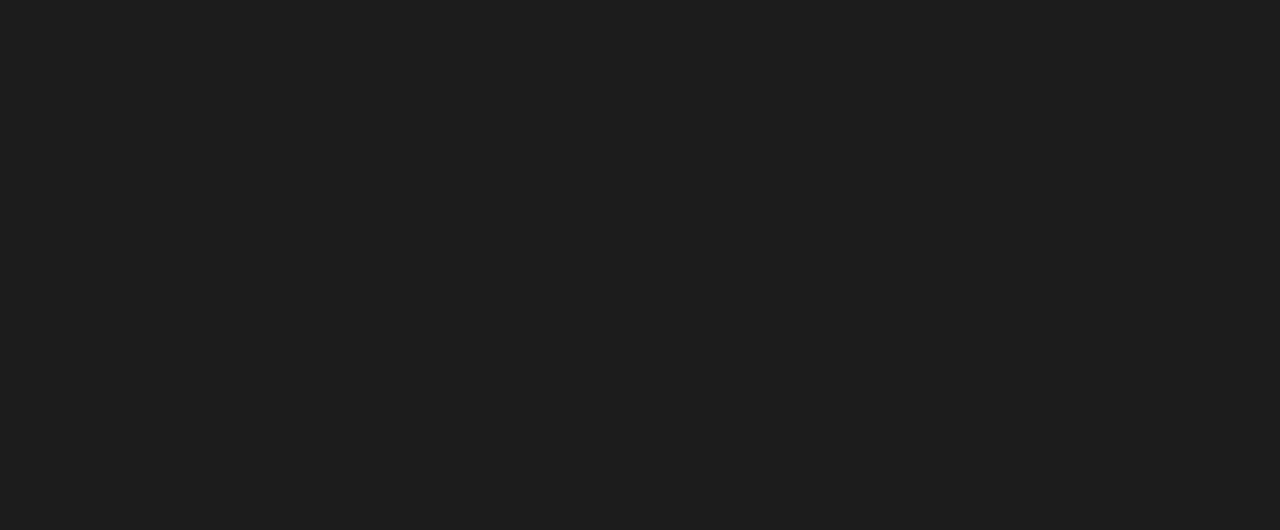
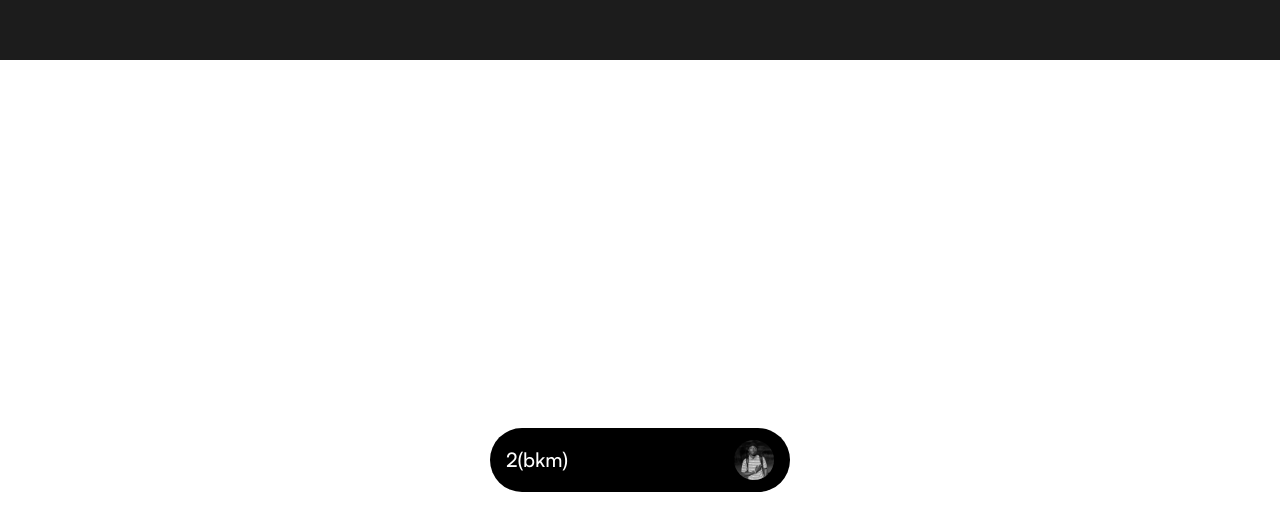
Before and after one commit to joana0713/Framer_ground, a Next.js app: page /cta in a window 1280 px wide. Shown: the part 740-1270 px from the top of the page. Before the commit the page ends 800 px from the top, so only its background shows below. Built offline with nearby package versions, Linux system fonts and the light colour scheme.

Commit message:
feat: added the smnavbar

```diff
--- a/app/cta/page.tsx
+++ b/app/cta/page.tsx
@@ -1,10 +1,12 @@
 import Button from "@/components/hand-crafted/button";
+import SmNavbar from "@/components/hand-crafted/sm-navbar";
 import React from "react";
 
 const Buttons = () => {
   return (
-    <div className="min-h-screen flex items-center justify-center">
+    <div className="min-h-screen flex items-center justify-center flex-col">
       <Button text="2(Bkm)" starLength={10} />
+      <SmNavbar />
     </div>
   );
 };
--- a/components/hand-crafted/button.tsx
+++ b/components/hand-crafted/button.tsx
@@ -2,7 +2,7 @@
 
 import { randomNumberGenerator } from "@/constants";
 import { stagger, useAnimate, animate } from "framer-motion";
-import { Star } from "lucide-react";
+import { Divide, Star } from "lucide-react";
 import React from "react";
 
 type AnimationSequence = Parameters<typeof animate>[0];
@@ -61,6 +61,7 @@ const Button = ({ text, starLength }: { text: string; starLength: number }) => {
     ]);
   };
   return (
+    <div className="h-screen flex items-center justify-center">
       <div ref={scope}>
         <button
           onClick={handleBtnClick}
@@ -92,6 +93,7 @@ const Button = ({ text, starLength }: { text: string; starLength: number }) => {
           </span>
         </button>
       </div>
+    </div>
   );
 };
 
--- /dev/null
+++ b/components/hand-crafted/sm-navbar.tsx
@@ -0,0 +1,138 @@
+"use client";
+
+import { cn } from "@/lib/utils";
+import { AnimatePresence, motion } from "framer-motion";
+import Image from "next/image";
+import { useState } from "react";
+
+const SmNavbar = () => {
+  const [isOpen, setIsOpen] = useState(false);
+  const [showContent, setShowContent] = useState(false);
+
+  const presence = {
+    enter: {
+      opacity: 0,
+      scale: 0.9,
+    },
+    center: {
+      opacity: 1,
+      scale: 1,
+      transition: {
+        staggerChildren: 0.1,
+        delayChildren: 0.2,
+      },
+    },
+    exit: {
+      opacity: 0,
+      scale: 0.9,
+      transition: {
+        when: "afterChildren",
+        staggerChildren: 0.1,
+        staggerDirection: -1,
+      },
+    },
+  };
+
+  const itemVariants = {
+    enter: {
+      opacity: 0,
+      y: 20,
+    },
+    center: {
+      opacity: 1,
+      y: 0,
+      transition: {
+        duration: 0.3,
+      },
+    },
+    exit: {
+      opacity: 0,
+      y: 20,
+      transition: {
+        duration: 0.2,
+      },
+    },
+  };
+
+  const handleToggle = () => {
+    if (isOpen) {
+      setShowContent(false);
+    } else {
+      setIsOpen(true);
+      setTimeout(() => setShowContent(true), 50);
+    }
+  };
+
+  return (
+    <div className="h-screen flex items-center justify-center bg-white w-full">
+      <motion.div
+        whileHover={{
+          scale: isOpen ? 1 : 0.95,
+        }}
+        className={cn(
+          "bg-black w-[500px] rounded-full h-16 px-4 cursor-pointer",
+          isOpen && "rounded-3xl"
+        )}
+        animate={{ height: isOpen ? 240 : 64, width: isOpen ? 500 : 300 }}
+        transition={{ duration: 0.2 }}
+        onClick={handleToggle}
+      >
+        <div
+          className={cn(
+            "flex items-center justify-between relative h-16",
+            isOpen && "pt-5"
+          )}
+        >
+          <p className="text-xl text-white">2(bkm)</p>
+          <motion.div
+            className="rounded-3xl overflow-hidden relative"
+            animate={{
+              height: isOpen ? 200 : 40,
+              width: isOpen ? 200 : 40,
+              y: isOpen ? 75 : 0,
+            }}
+            transition={{ duration: 0.2 }}
+          >
+            <Image
+              src="/zenith.jpeg"
+              alt="Bossadi Zenith: I build things that live on the internet"
+              fill
+              className={cn(
+                "transition-all duration-150 grayscale",
+                isOpen && "grayscale-0"
+              )}
+            />
+            <div
+              className={cn(
+                "absolute opacity-0 bg-black/50 top-0 left-0 flex items-center justify-center text-white font-semibold text-2xl h-full w-full transition-all duration-150",
+                isOpen && "hover:opacity-100"
+              )}
+            >
+              Book a call
+            </div>
+          </motion.div>
+        </div>
+        <AnimatePresence onExitComplete={() => setIsOpen(false)}>
+          {showContent && (
+            <motion.ul
+              initial="enter"
+              animate="center"
+              exit="exit"
+              variants={presence}
+              transition={{ duration: 0.2 }}
+              className="text-white mt-6"
+            >
+              {["Home", "About", "Contact"].map((item, index) => (
+                <motion.li key={item + index} variants={itemVariants}>
+                  {item}
+                </motion.li>
+              ))}
+            </motion.ul>
+          )}
+        </AnimatePresence>
+      </motion.div>
+    </div>
+  );
+};
+
+export default SmNavbar;
```
Also changed, not shown: public/zenith.jpeg (added). Lines whose indentation alone changed are shown as unchanged.
